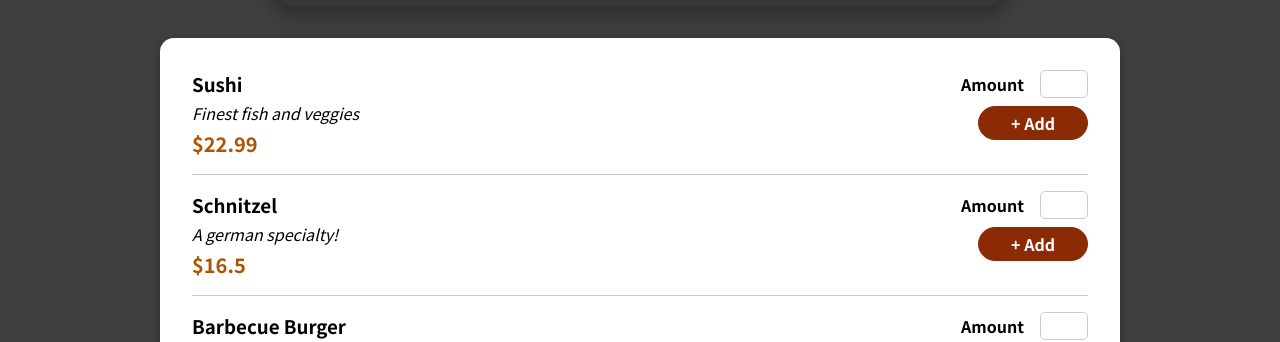
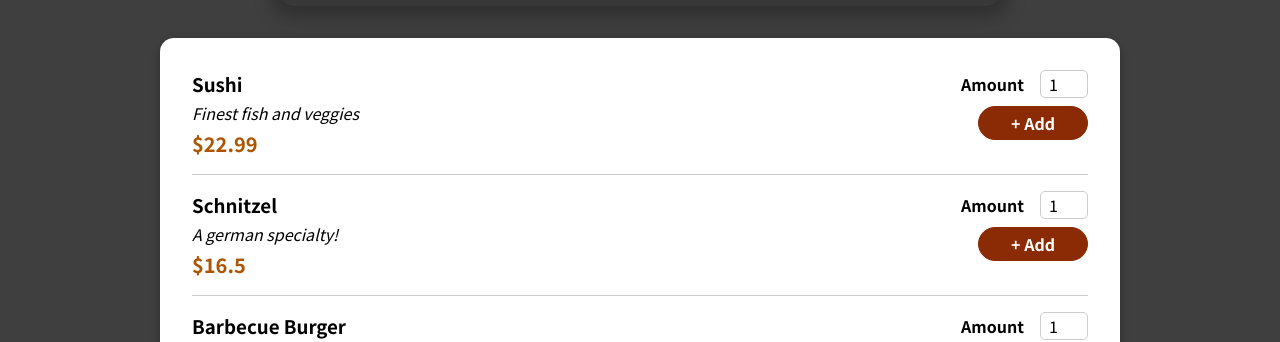
Before and after one commit to Maxx-N/food-order-app, a React (Create React App) app: page / in a window 1280 px wide. Shown: the part 467-809 px from the top of the page. Built offline with nearby package versions, Linux system fonts and the light colour scheme.

Commit message:
binding the input value to the state of MealItemForm

```diff
--- a/src/components/Meals/MealItem/MealItemForm.js
+++ b/src/components/Meals/MealItem/MealItemForm.js
@@ -4,7 +4,7 @@ import styles from './MealItemForm.module.css';
 import Input from '../../UI/Input';
 
 const MealItemForm = ({ mealId, onAddItem }) => {
-  const [amount, setAmount] = useState(0);
+  const [amount, setAmount] = useState(1);
 
   const changeAmountHandler = (event) => {
     setAmount(+event.target.value);
@@ -24,7 +24,8 @@ const MealItemForm = ({ mealId, onAddItem }) => {
         id={`input${mealId}`}
         label="Amount"
         type="number"
-        min={1}
+        min="1"
+        value={amount}
         onChange={changeAmountHandler}
       />
       <button>+ Add</button>
--- a/src/components/UI/Input.js
+++ b/src/components/UI/Input.js
@@ -1,10 +1,10 @@
 import style from './Input.module.css';
 
-const Input = ({ id, label, type, onChange, min }) => {
+const Input = ({ id, label, type, onChange, min, value }) => {
   return (
     <div className={style.input}>
       <label htmlFor={id}>{label}</label>
-      <input id={id} type={type} onChange={onChange} min={min} />
+      <input id={id} type={type} onChange={onChange} min={min} value={value} />
     </div>
   );
 };
```
